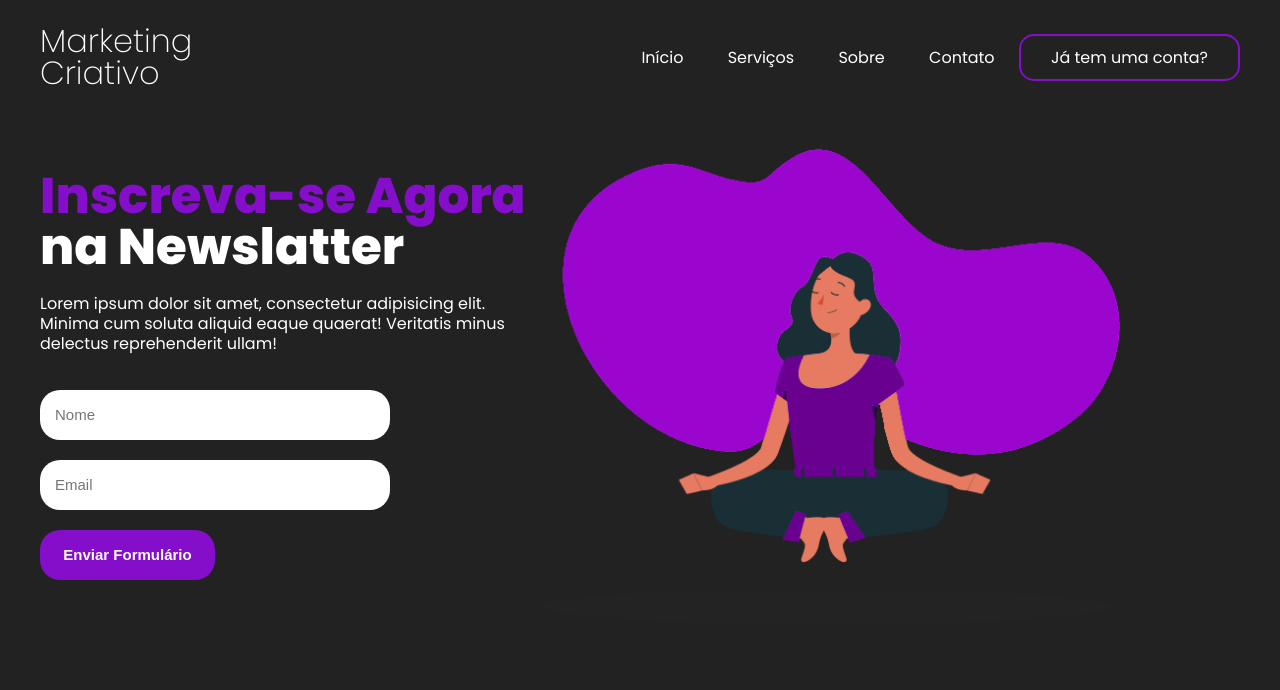
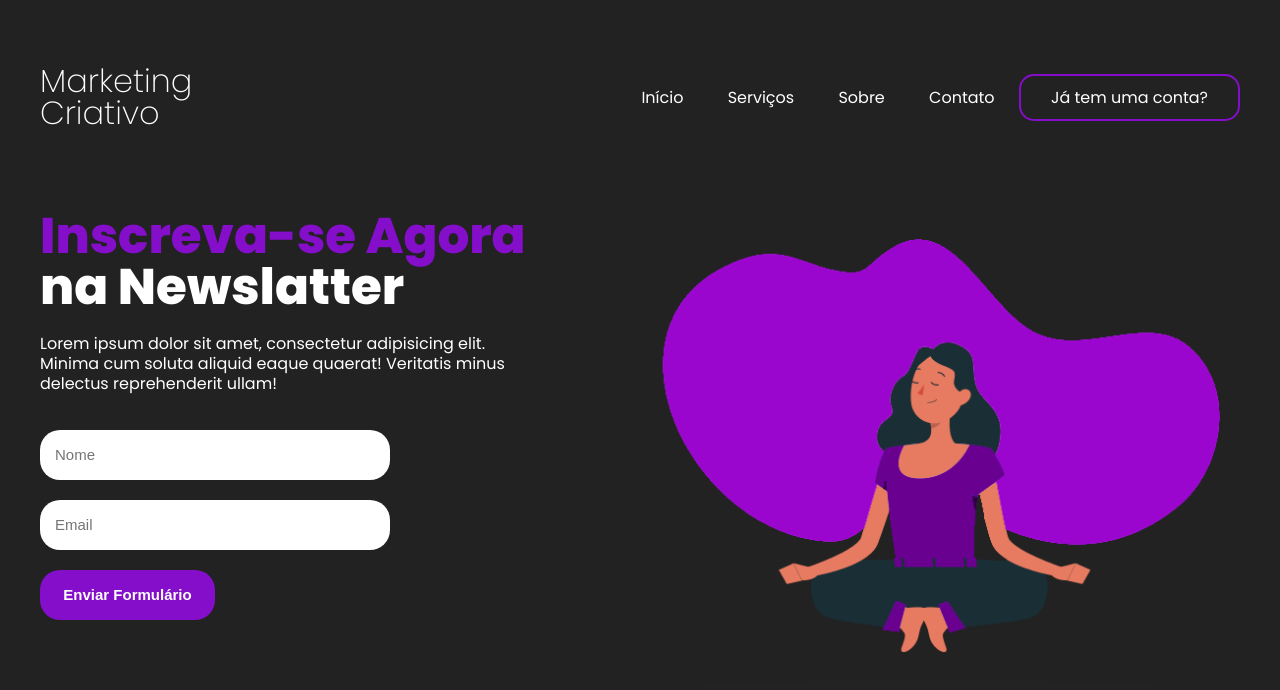
Before and after one commit to NandaoSpain/Purple-Landing-Page, a plain HTML site: page index.html in a window 1280 px wide. Drawn offline with Linux system fonts and the light colour scheme.

Commit message:
responsivity adjustments

```diff
--- a/style/media.css
+++ b/style/media.css
@@ -25,6 +25,7 @@
     img {
         margin-top: 50px;
         width: 500px;
+        padding: 0;
     }
 
     nav {
--- a/style/style.css
+++ b/style/style.css
@@ -16,6 +16,7 @@ header {
     flex-direction: row;
     justify-content: space-between;
     align-items: center;
+    margin-top: 40px;
 }
 
 #title {
@@ -77,6 +78,8 @@ p {
 
 img {
     width: 580px;
+    padding-left: 100px;
+    padding-top: 50px;
 }
 
 form {
```
